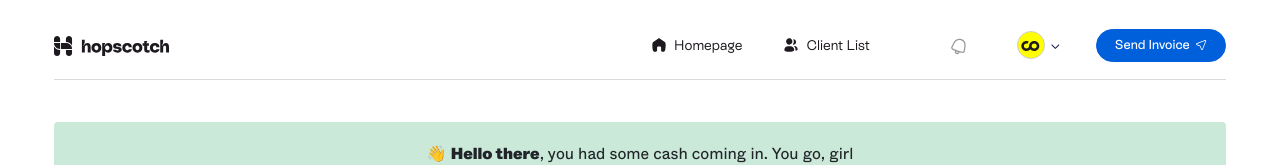
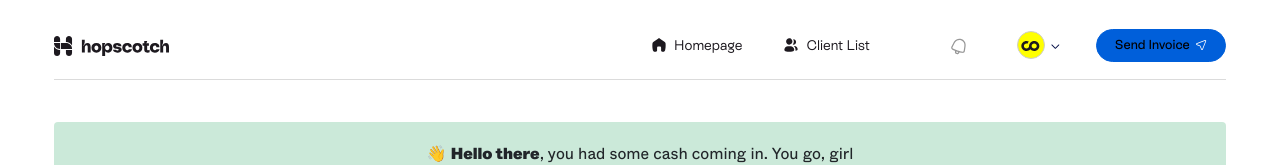
Before and after one commit to beingharshil18/demoapp, a React (Create React App) app: page / in a window 1280 px wide. In both pictures the pointer is over the button "Send Invoice". Shown: the top 165 px of the page. Built offline with nearby package versions, Linux system fonts and the light colour scheme.

Commit message:
Aug-22 Commit

```diff
--- a/src/Styles/app.scss
+++ b/src/Styles/app.scss
@@ -52,6 +52,10 @@ p {
   font-size: 13px;
   line-height: 20px;
   color: #ffffff;
+  &:hover {
+    color: black;
+    transition: 0.5s;
+  }
 }
 
 .btnSecondary {
@@ -65,6 +69,11 @@ p {
   line-height: 20px;
   font-size: 13px;
   color: $primaryColor;
+  &:hover {
+    color: black;
+    border: 1px solid black;
+    transition: 0.5s;
+  }
 }
 //cards-Styling
 .customCard {
```
